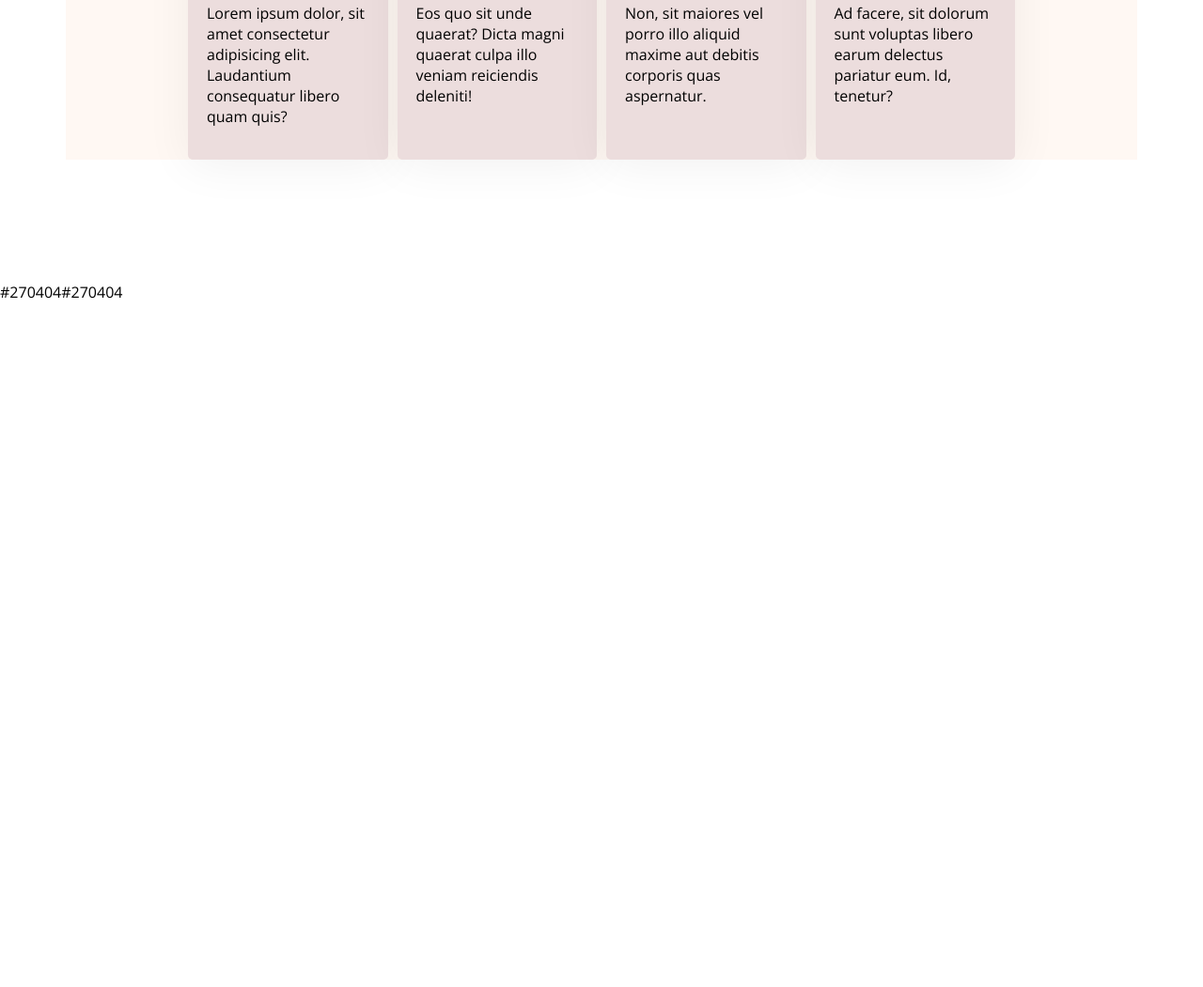
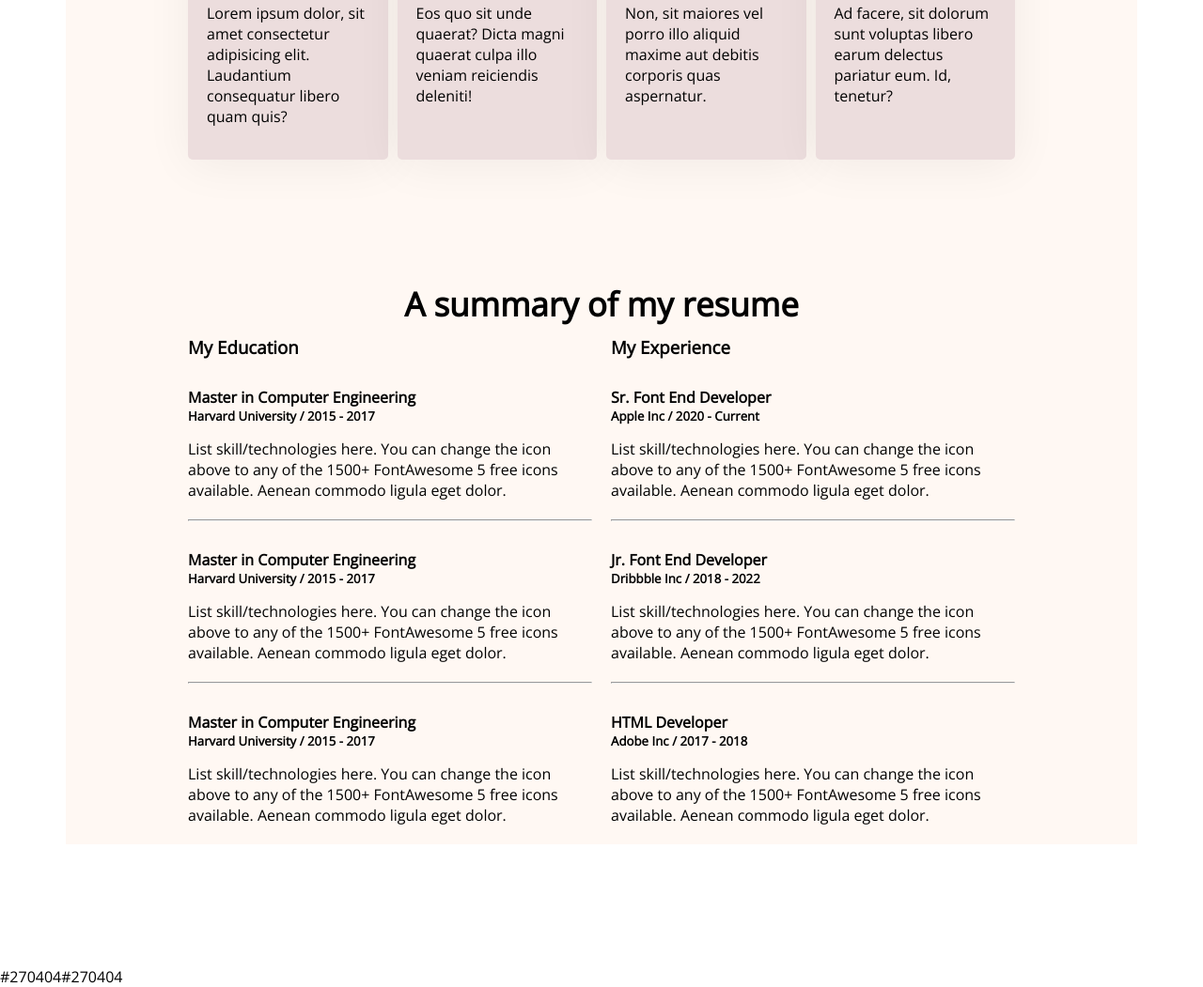
Before and after one commit to hparvez307/developers_portfolio, a plain HTML site: page index.html in a window 1280 px wide. Shown: the part 1870-2921 px from the top of the page at 94% size. Before the commit the page ends 2192 px from the top, so only its background shows below. Drawn offline with nearby package versions, Linux system fonts and the light colour scheme.

Commit message:
3rd commit

```diff
--- a/index.html
+++ b/index.html
@@ -103,6 +103,58 @@
            </div>
 
         </section>
+        <section class="resume">
+            <h3 class="section-title">A summary of my resume</h3>
+            <div class="resume-content">
+                <div class="resume-title">
+                    <h3>My Education</h3>
+                    <div class="resume-item">
+                        <h4>Master in Computer Engineering</h4>
+                        <h5 class="resume-item-content">Harvard University / 2015 - 2017</h5>
+                        <p>List skill/technologies here. You can change the icon above
+                            to any of the 1500+ FontAwesome 5 free icons available. Aenean commodo ligula eget dolor.</p>
+                    </div>
+                    <hr>
+                    <div class="resume-item">
+                        <h4>Master in Computer Engineering</h4>
+                        <h5 class="resume-item-content">Harvard University / 2015 - 2017</h5>
+                        <p>List skill/technologies here. You can change the icon above
+                            to any of the 1500+ FontAwesome 5 free icons available. Aenean commodo ligula eget dolor.</p>
+                    </div>
+                    <hr>
+                    <div class="resume-item">
+                        <h4>Master in Computer Engineering</h4>
+                        <h5 class="resume-item-content">Harvard University / 2015 - 2017</h5>
+                        <p>List skill/technologies here. You can change the icon above
+                            to any of the 1500+ FontAwesome 5 free icons available. Aenean commodo ligula eget dolor.</p>
+                    </div>
+
+                </div>
+                <div class="resume-title">
+                    <h3>My Experience</h3>
+                    <div class="resume-item">
+                        <h4>Sr. Font End Developer</h4>
+                        <h5 class="resume-item-content">Apple Inc / 2020 - Current</h5>
+                        <p>List skill/technologies here. You can change the icon above
+                            to any of the 1500+ FontAwesome 5 free icons available. Aenean commodo ligula eget dolor.</p>
+                    </div>
+                    <hr>
+                    <div class="resume-item">
+                        <h4>Jr. Font End Developer</h4>
+                        <h5 class="resume-item-content">Dribbble Inc / 2018 - 2022</h5>
+                        <p>List skill/technologies here. You can change the icon above
+                            to any of the 1500+ FontAwesome 5 free icons available. Aenean commodo ligula eget dolor.</p>
+                    </div>
+                    <hr>
+                    <div class="resume-item">
+                        <h4>HTML Developer</h4>
+                        <h5 class="resume-item-content">Adobe Inc / 2017 - 2018</h5>
+                        <p>List skill/technologies here. You can change the icon above
+                            to any of the 1500+ FontAwesome 5 free icons available. Aenean commodo ligula eget dolor.</p>
+                    </div>
+                </div>
+            </div>
+        </section>
 
     </main>
     <footer>
--- a/portolio.css
+++ b/portolio.css
@@ -137,3 +137,23 @@ nav{
     margin: 20px 10px 10px 0px ;
 
 }
+
+/* resume style  */
+.resume{
+    margin: 130px;
+}
+.resume-content{
+    display: flex;
+    gap: 20px;
+}
+.resume-item{
+    margin-top: 30px;
+    margin-bottom: 20px;
+
+
+
+}
+.resume-item-content{
+    margin-bottom: 15px;
+
+}
```
